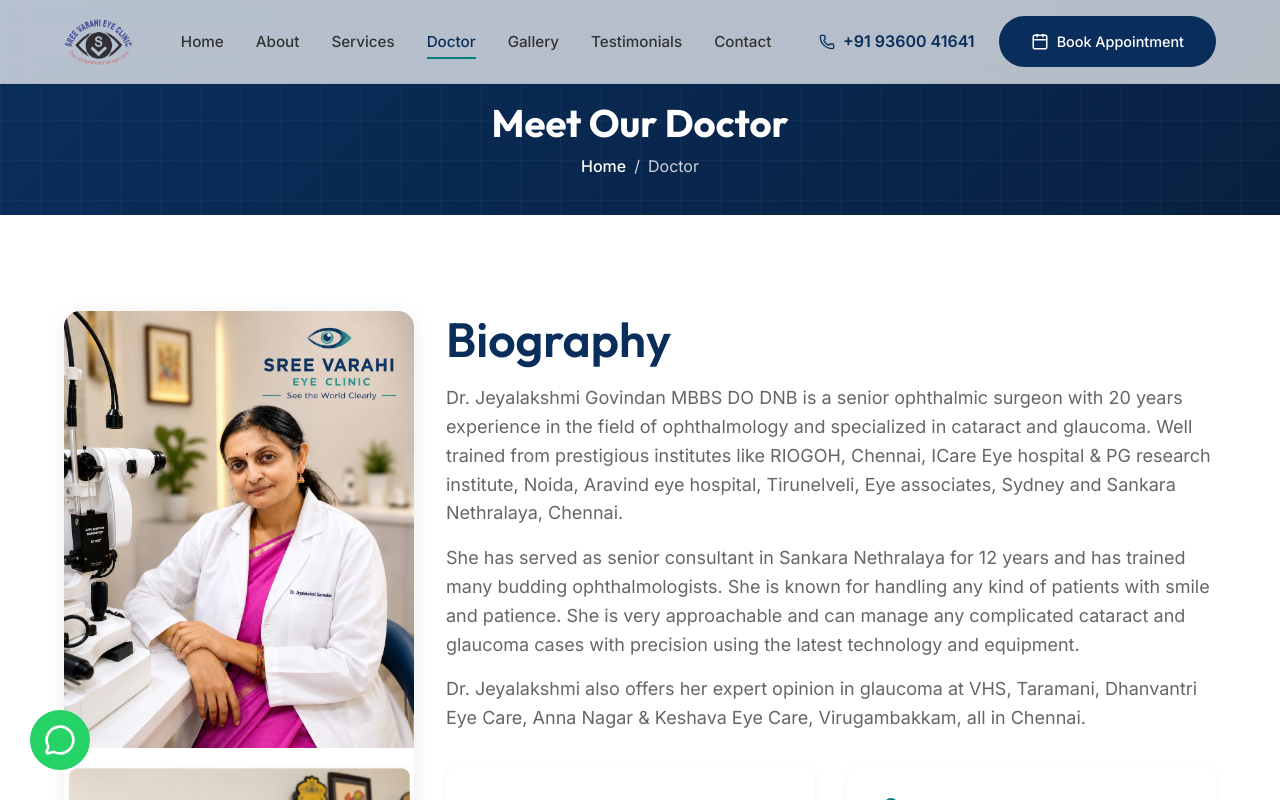
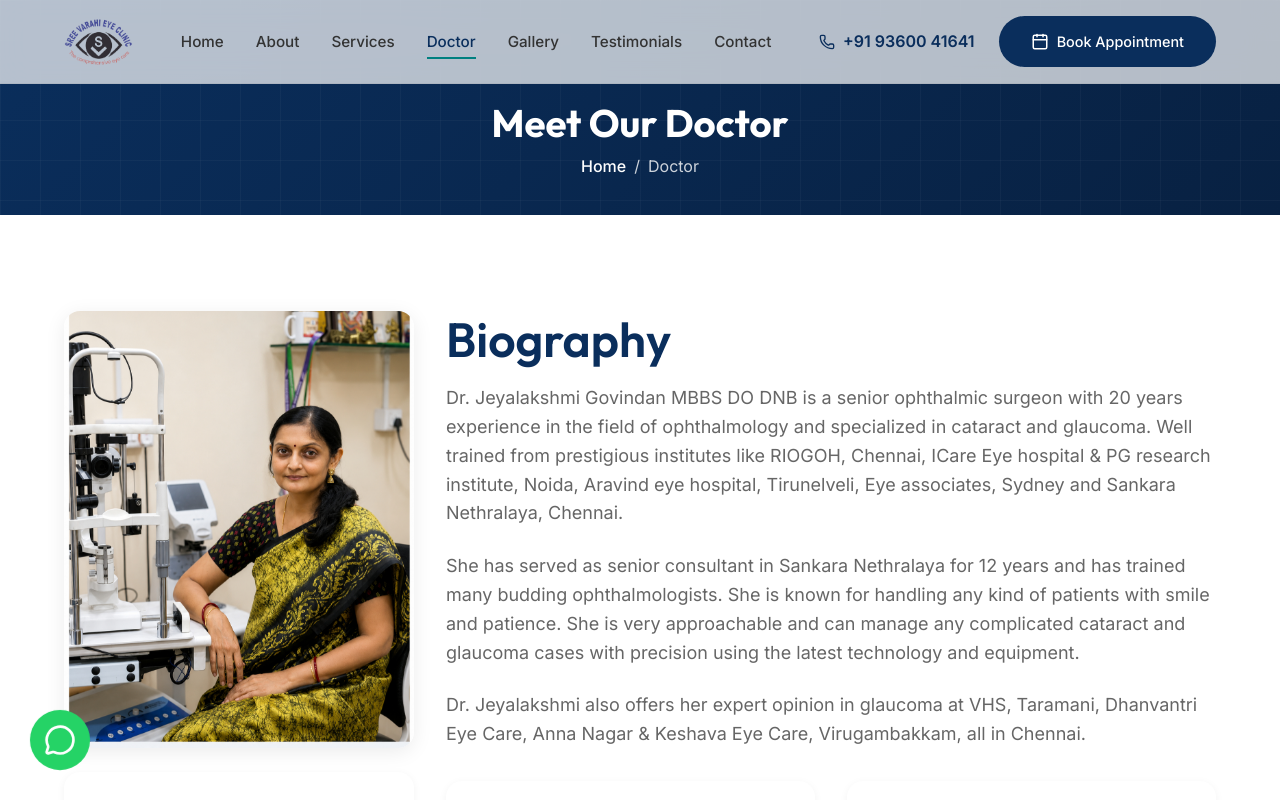
Before and after one commit to priyanka-TL/varahi-eye-clinic-chennai, a React (Vite) app: page /varahi-eye-clinic-chennai/doctor in a window 1280 px wide. Shown: the top 800 px of the page. Built offline with nearby package versions, Linux system fonts and the light colour scheme.

Commit message:
feat: implement image crossfade effect in Doctor profile and update development server port

```diff
--- a/src/pages/Doctor.jsx
+++ b/src/pages/Doctor.jsx
@@ -38,19 +38,45 @@
 
             {/* Left Sidebar: Photo & Quick Info */}
             <div className="slide-up">
-              <div className="doctor-image-container mb-4" style={{ display: 'flex', flexDirection: 'column', gap: '1rem' }}>
+              <style>
+                {`
+                  @keyframes crossfade {
+                    0%, 40% { opacity: 1; }
+                    50%, 90% { opacity: 0; }
+                    100% { opacity: 1; }
+                  }
+                  .crossfade-base {
+                    width: 100%;
+                    height: 100%;
+                    object-fit: cover;
+                    display: block;
+                  }
+                  .crossfade-top {
+                    position: absolute;
+                    top: 0;
+                    left: 0;
+                    width: 100%;
+                    height: 100%;
+                    object-fit: cover;
+                    object-position: center top;
+                    animation: crossfade 8s infinite;
+                  }
+                `}
+              </style>
+              <div className="doctor-image-container mb-4" style={{ position: 'relative', aspectRatio: '4/5', overflow: 'hidden', borderRadius: 'var(--radius-md)', boxShadow: 'var(--shadow-md)' }}>
+                {/* Background Image */}
+                <img
+                  src={doctorImg2}
+                  alt="Dr. Jeyalakshmi Govindan in clinic"
+                  className="crossfade-base"
+                  style={{ objectPosition: 'bottom right' }}
+                  loading="lazy"
+                />
+                {/* Foreground Image (Fades in and out) */}
                 <img
                   src={doctorImg}
-                  alt="Dr. Jeyalakshmi Govindan, MBBS DO DNB, cataract & glaucoma specialist in Chennai"
-                  className="doctor-image"
-                  width="1122"
-                  height="1402"
-                  loading="lazy"
-                />
-                <img
-                  src={doctorImg2}
-                  alt="Dr. Jeyalakshmi Govindan"
-                  className="doctor-image"
+                  alt="Dr. Jeyalakshmi Govindan, MBBS DO DNB"
+                  className="crossfade-top"
                   loading="lazy"
                 />
               </div>
@@ -91,10 +117,11 @@
             {/* Right Content: Bio, Education, etc. */}
             <div className="doctor-content slide-up delay-200">
               <h3 className="h2 text-primary">Biography</h3>
-              <p className="p-large" style={{ marginBottom: '1rem' }}>
+              <p className="p-large" style={{ marginBottom: '1.5rem' }}>
                 Dr. Jeyalakshmi Govindan MBBS DO DNB is a senior ophthalmic surgeon with 20 years experience in the field of ophthalmology and specialized in cataract and glaucoma. Well trained from prestigious institutes like RIOGOH, Chennai, ICare Eye hospital & PG research institute, Noida, Aravind eye hospital, Tirunelveli, Eye associates, Sydney and Sankara Nethralaya, Chennai.
               </p>
-              <p className="p-large" style={{ marginBottom: '1rem' }}>
+
+              <p className="p-large" style={{ marginBottom: '1.5rem' }}>
                 She has served as senior consultant in Sankara Nethralaya for 12 years and has trained many budding ophthalmologists. She is known for handling any kind of patients with smile and patience. She is very approachable and can manage any complicated cataract and glaucoma cases with precision using the latest technology and equipment.
               </p>
               <p className="p-large" style={{ marginBottom: '2rem' }}>
```
